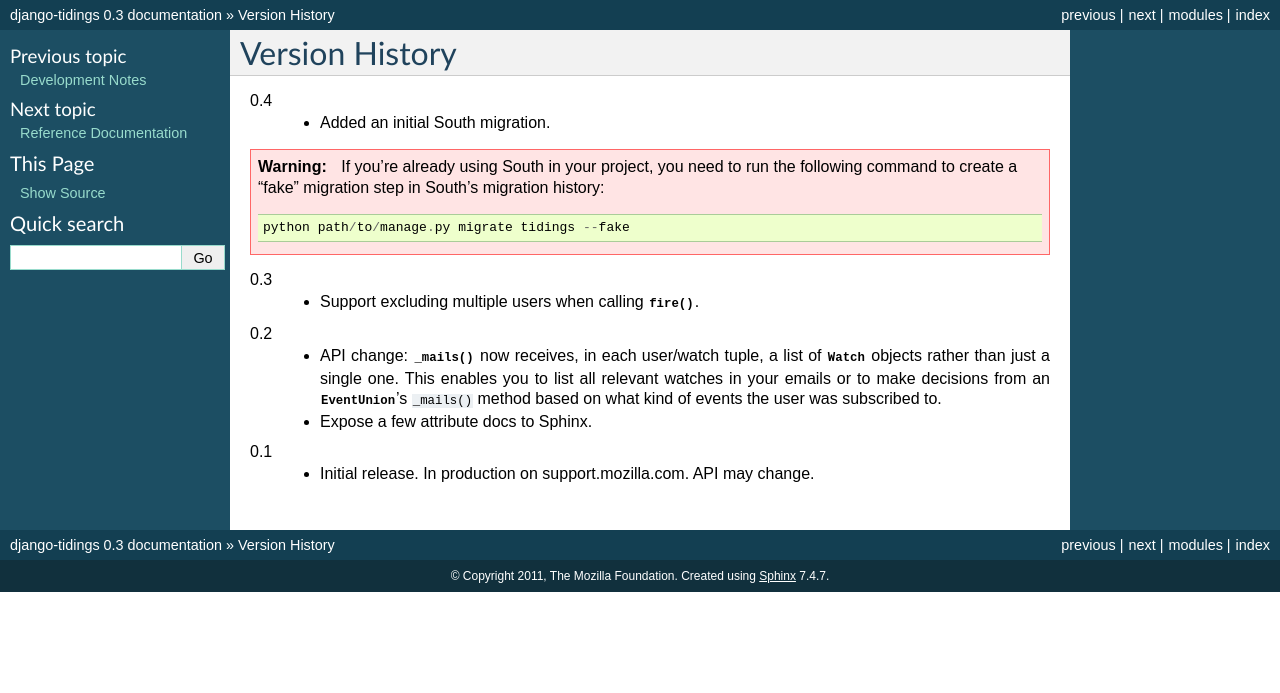
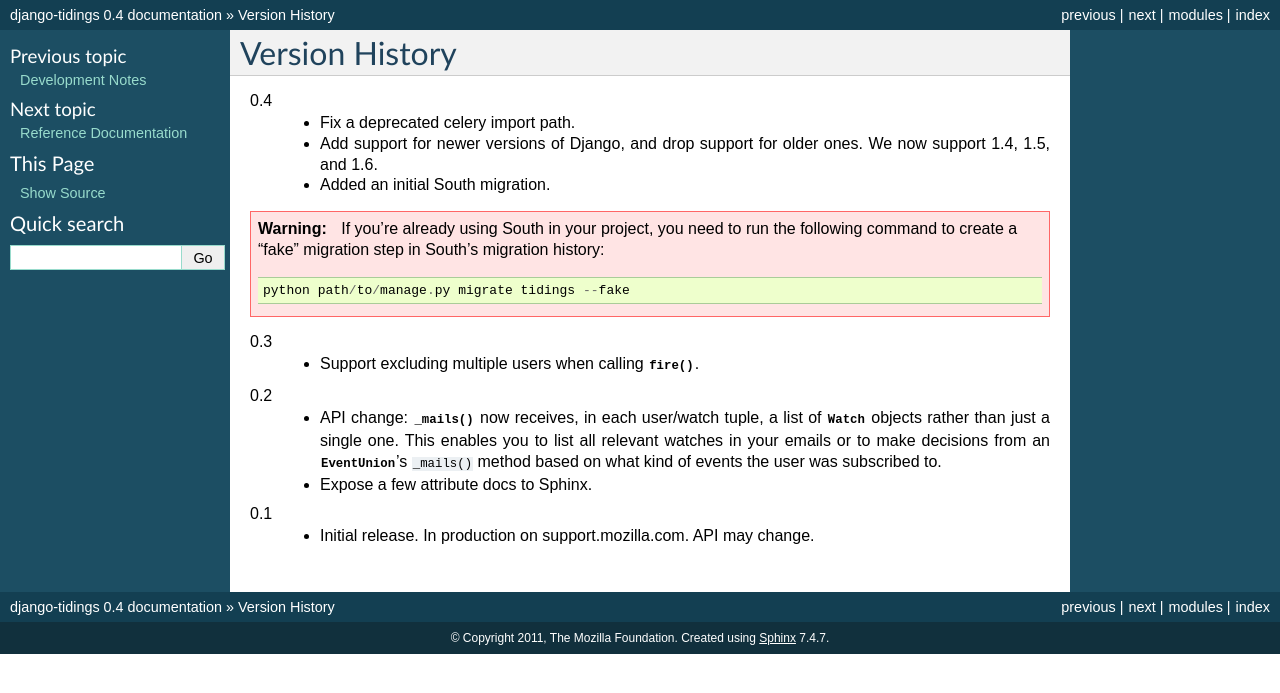
Before and after one commit to mozilla/django-tidings, a Sphinx documentation site: the page built from docs/changes.rst, in a window 1280 px wide. Shown: the top 693 px of the page. Built offline with Sphinx 7.4.7, drawn with Linux system fonts in a browser that asks for light colours.

Commit message:
Bring changelog up to date, and bump version to 0.4.

```diff
--- a/docs/changes.rst
+++ b/docs/changes.rst
@@ -2,6 +2,9 @@ Version History
 ===============
 
 0.4
+  * Fix a deprecated celery import path.
+  * Add support for newer versions of Django, and drop support for older ones.
+    We now support 1.4, 1.5, and 1.6.
   * Added an initial South migration.
 
 .. warning::
--- a/docs/conf.py
+++ b/docs/conf.py
@@ -48,9 +48,9 @@ copyright = u'2011, The Mozilla Foundation'
 # built documents.
 #
 # The short X.Y version.
-version = '0.3'
+version = '0.4'
 # The full version, including alpha/beta/rc tags.
-release = '0.3'
+release = '0.4'
 
 # The language for content autogenerated by Sphinx. Refer to documentation
 # for a list of supported languages.
--- a/setup.py
+++ b/setup.py
@@ -5,7 +5,7 @@ from setuptools import setup, find_packages
 
 setup(
     name='django-tidings',
-    version='0.3',
+    version='0.4',
     description='Framework for asynchronous email notifications from Django',
     long_description=open('README.rst').read() + \
                      # Hack symbol names out of Sphinx directives:
```
